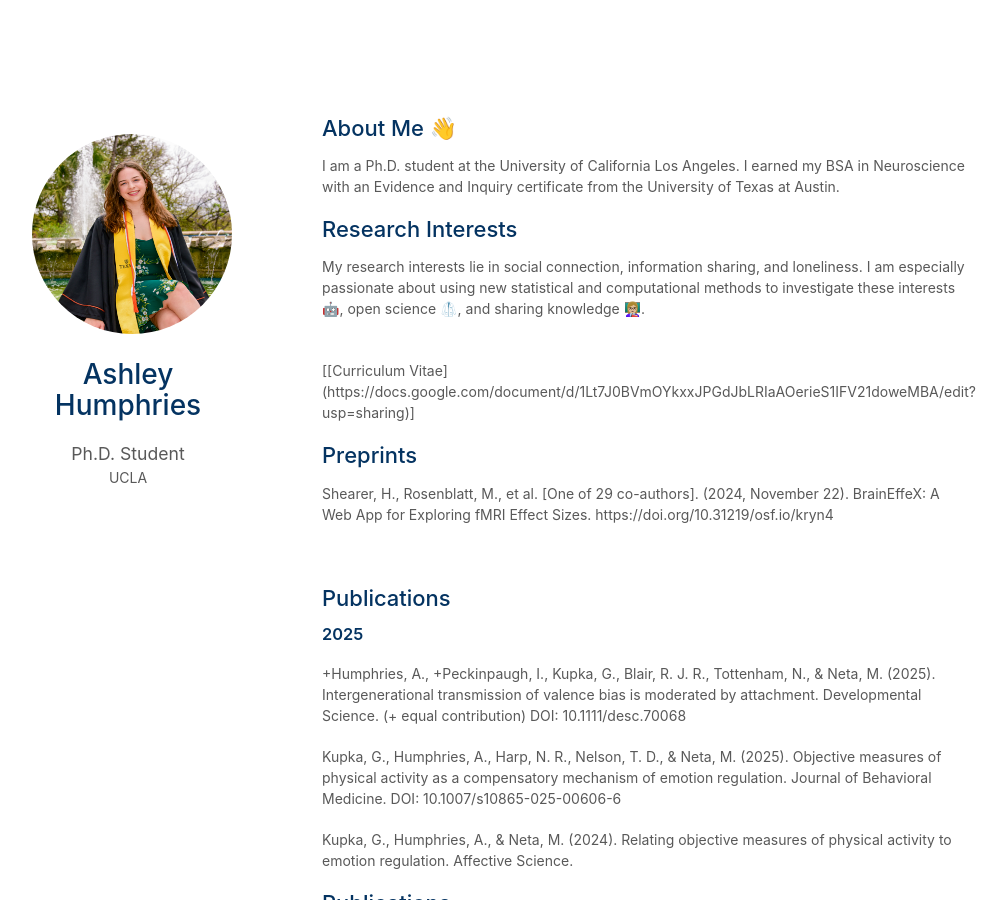
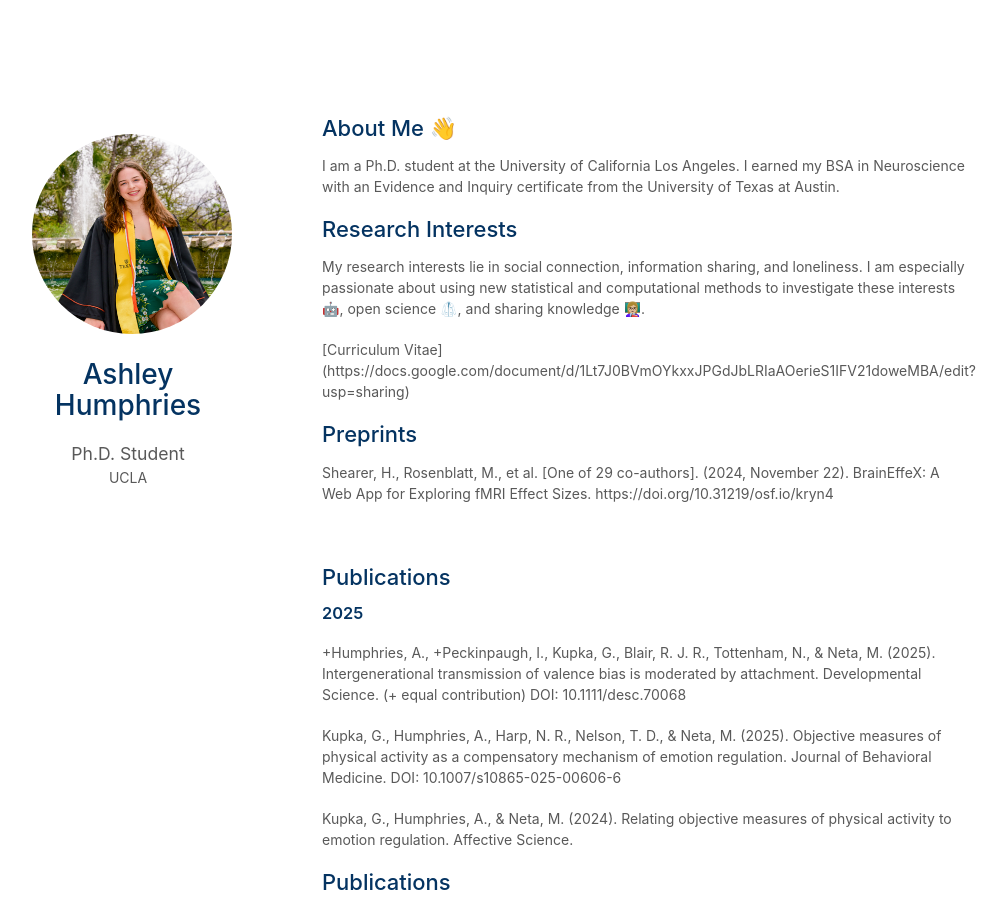
Before and after one commit to ashleyhumphries/ashleyhumphries.github.io, a Jekyll site: the page built from index.md, in a window 1280 px wide and 900 px high. Shown: the whole window, without its empty margins (148-1154 px from the left). Built offline with Jekyll 4.4.1, drawn with Linux system fonts in a browser that asks for light colours; a style sheet for code colours, icons or effects is not loaded; our own code applies the rules of GitHub Pages for plain Markdown files.

Commit message:
Update index.md

```diff
--- a/index.md
+++ b/index.md
@@ -10,9 +10,7 @@ I am a Ph.D. student at the University of California Los Angeles. I earned my BS
 
 My research interests lie in social connection, information sharing, and loneliness. I am especially passionate about using new statistical and computational methods to investigate these interests 🤖, open science 🥼, and sharing knowledge 👩🏼‍🏫.
 
-<br>
-[[Curriculum Vitae] (https://docs.google.com/document/d/1Lt7J0BVmOYkxxJPGdJbLRIaAOerieS1IFV21doweMBA/edit?usp=sharing)]
-
+[Curriculum Vitae] (https://docs.google.com/document/d/1Lt7J0BVmOYkxxJPGdJbLRIaAOerieS1IFV21doweMBA/edit?usp=sharing)
 
 ## Preprints
 
```
